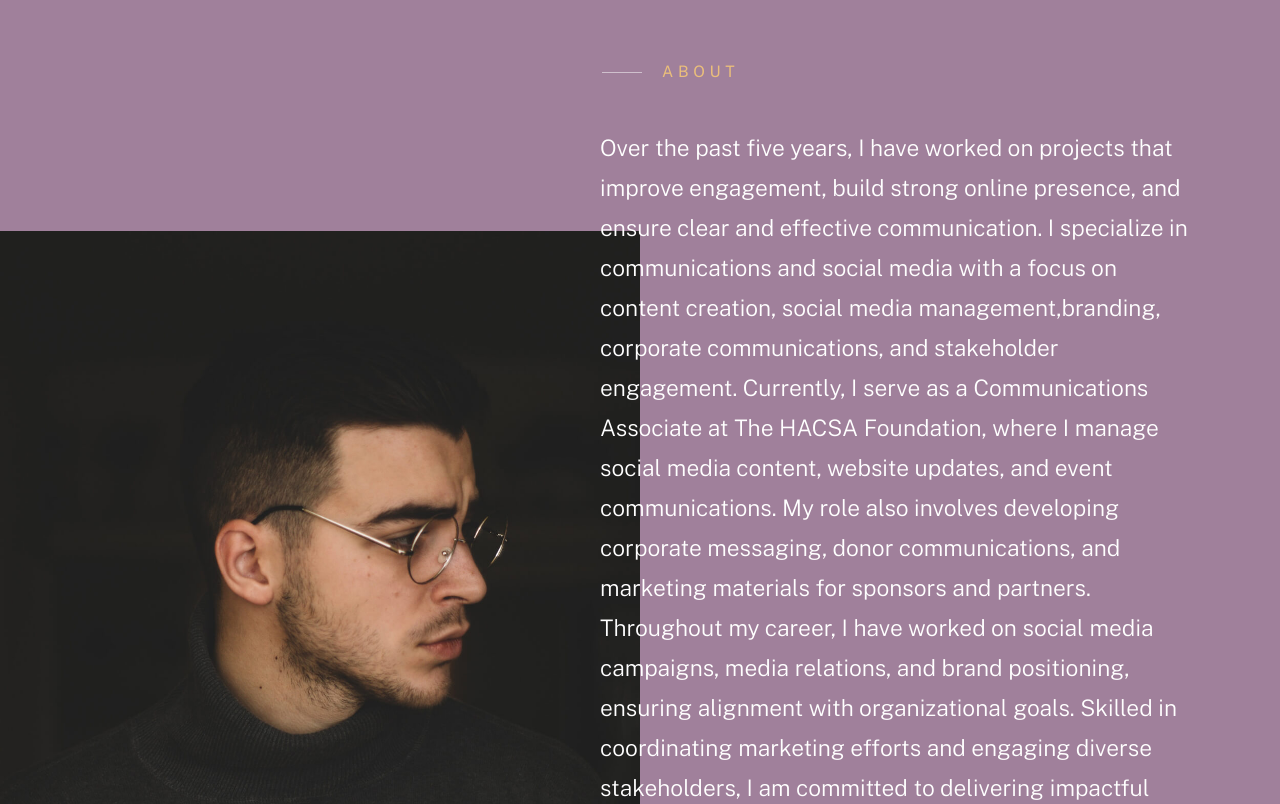
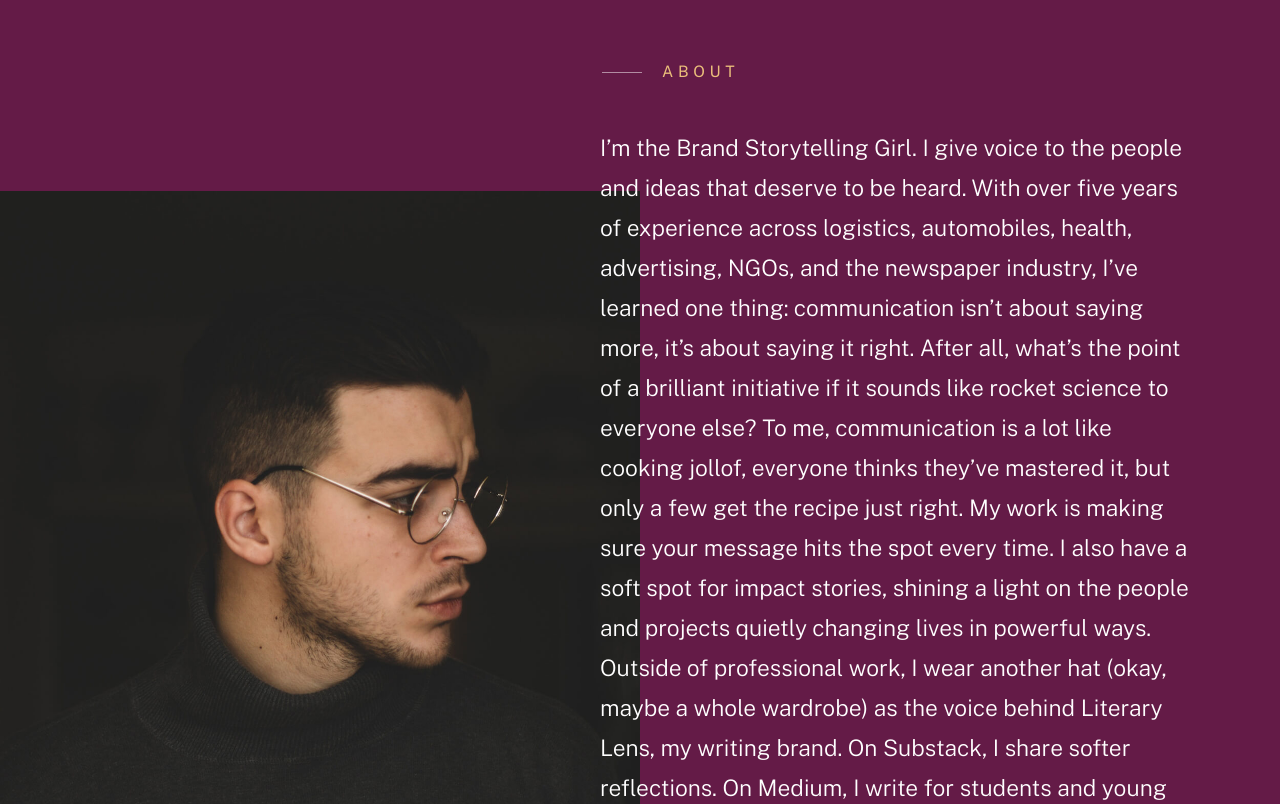
Before and after one commit to Jessebrown1/Kafui-s-Portfolio, a plain HTML site: page index.html in a window 1280 px wide. Shown: the part 960-1764 px from the top of the page. Drawn offline with nearby package versions, Linux system fonts and the light colour scheme; a web font is replaced by a local one.

Commit message:
color changes

```diff
--- a/css/styles.css
+++ b/css/styles.css
@@ -179,7 +179,7 @@
 
     /* others
      */
-    --color-body    :  #a0809b;
+    --color-body    :  #641b47;
     --color-border  : rgba(255, 255, 255, .05);
     --border-radius : 3px;
 }
--- a/index.html
+++ b/index.html
@@ -135,17 +135,12 @@
                                 About
                             </h2>
                             <p class="attention-getter" data-animate-el>
-                                Over the past five years, I have worked on projects that improve engagement, build strong online presence, and ensure clear and effective communication.
+                                I’m the Brand Storytelling Girl.  I give voice to the people and ideas that deserve to be heard. With over five years of experience across logistics, automobiles, health, advertising, NGOs, and the newspaper industry, I’ve learned one thing: communication isn’t about saying more, it’s about saying it right. After all, what’s the point of a brilliant initiative if it sounds like rocket science to everyone else?
+To me, communication is a lot like cooking jollof, everyone thinks they’ve mastered it, but only a few get the recipe just right. My work is making sure your message hits the spot every time.
+I also have a soft spot for impact stories, shining a light on the people and projects quietly changing lives in powerful ways.
+Outside of professional work, I wear another hat (okay, maybe a whole wardrobe) as the voice behind Literary Lens, my writing brand. On Substack, I share softer reflections. On Medium, I write for students and young professionals exploring communication. And on social media, Literary Lens is where I serve up quick, witty snapshots of words, culture, and storytelling.
+We’ve got a good thing going. Your story is waiting to be told,  I’m here to make sure people listen.And trust me, words and I?
 
-I specialize in communications and social media with a focus on content creation, social media management,branding, corporate communications, and stakeholder engagement.
-
-Currently, I serve as a Communications Associate at The HACSA Foundation, where I manage social media content, website updates, and event communications. My role also involves developing corporate messaging, donor communications, and marketing materials for sponsors and partners.
-
-Throughout my career, I have worked on social media campaigns, media relations, and brand positioning, ensuring alignment with organizational goals. Skilled in coordinating marketing efforts and engaging diverse stakeholders, I am committed to delivering impactful communication solutions.
-
-My skills include: Content creation,copywriting , social media management, Website management, Event communications, Stakeholder engagement, Branding and messaging
-
-Outside of work, I write about life-related topics with humour as a hobby, using storytelling to share perspectives on everyday experiences.
                             </p>
                             <a href="#0" class="btn btn--medium u-fullwidth" data-animate-el>Download CV</a>
 
```
